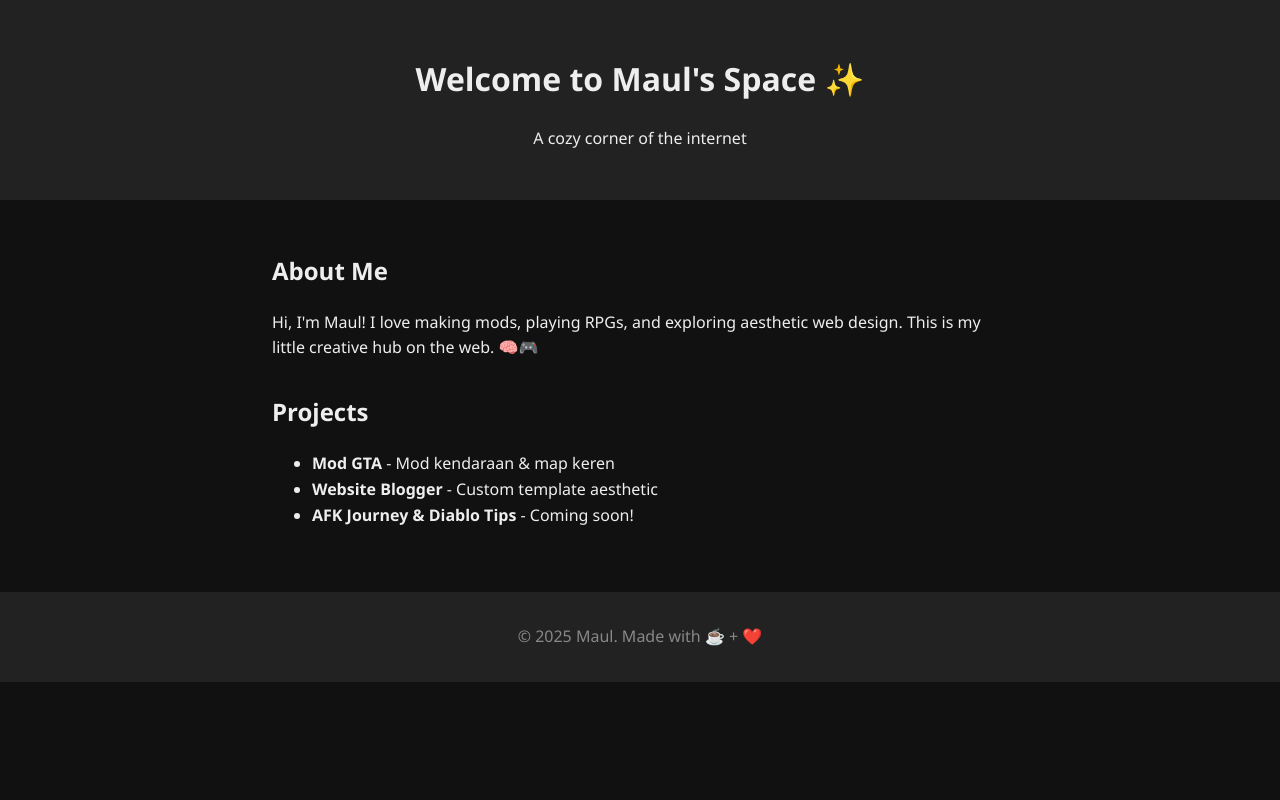
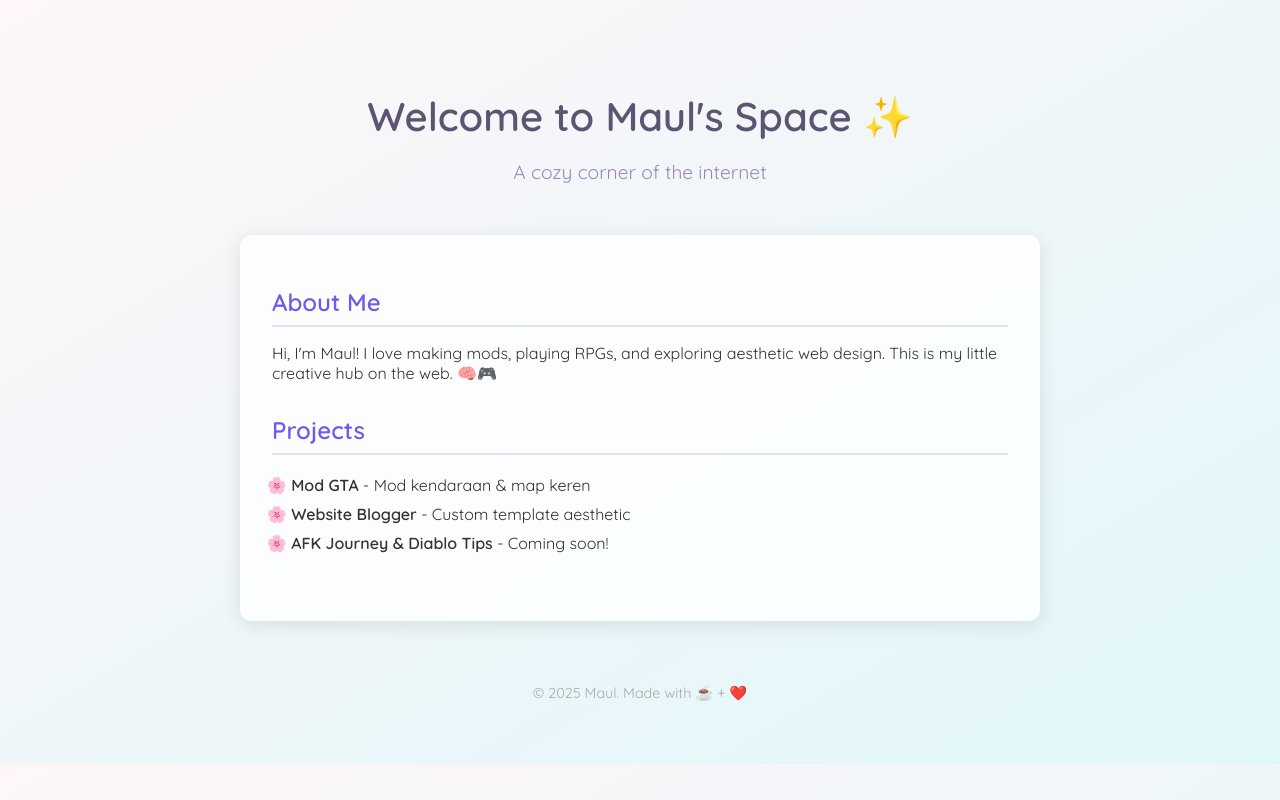
Before and after one commit to AchmadMaulana078/Ach.Maul, a plain HTML site: page index.html in a window 1280 px wide. Drawn offline with Linux system fonts and the light colour scheme.

Commit message:
style.css

```diff
--- a/style.css
+++ b/style.css
@@ -1,50 +1,62 @@
-:root {
-  --bg-color: #111;
-  --text-color: #eee;
-  --accent-color: #4fc3f7;
+/* style.css */
+body {
+  margin: 0;
+  font-family: 'Quicksand', sans-serif;
+  background: linear-gradient(to bottom right, #fef6f9, #e0f7fa);
+  color: #333;
 }
 
-* {
-  box-sizing: border-box;
-}
-
-body {
-  margin: 0;
-  padding: 0;
-  font-family: 'Segoe UI', sans-serif;
-  background-color: var(--bg-color);
-  color: var(--text-color);
-  line-height: 1.6;
+.container {
+  max-width: 800px;
+  margin: auto;
+  padding: 2rem;
 }
 
 header {
-  background: #222;
-  padding: 2rem;
   text-align: center;
+  padding: 2rem 0;
+}
+
+header h1 {
+  font-size: 2.5rem;
+  color: #5c5470;
+  margin-bottom: 0.5rem;
+}
+
+.subtitle {
+  font-size: 1.2rem;
+  color: #9c89b8;
 }
 
 main {
+  background: #ffffffcc;
+  border-radius: 12px;
   padding: 2rem;
-  max-width: 800px;
-  margin: auto;
+  box-shadow: 0 4px 20px rgba(0,0,0,0.1);
+  backdrop-filter: blur(6px);
 }
 
 section {
   margin-bottom: 2rem;
 }
 
-a {
-  color: var(--accent-color);
-  text-decoration: none;
+h2 {
+  color: #6c5ce7;
+  border-bottom: 2px solid #dfe6e9;
+  padding-bottom: 0.5rem;
+  margin-bottom: 1rem;
 }
 
-a:hover {
-  text-decoration: underline;
+ul {
+  list-style-type: "🌸 ";
+  padding-left: 1.2rem;
+  line-height: 1.8;
 }
 
 footer {
   text-align: center;
   padding: 1rem;
-  background: #222;
-  color: #888;
+  margin-top: 2rem;
+  color: #aaa;
+  font-size: 0.9rem;
 }
```
